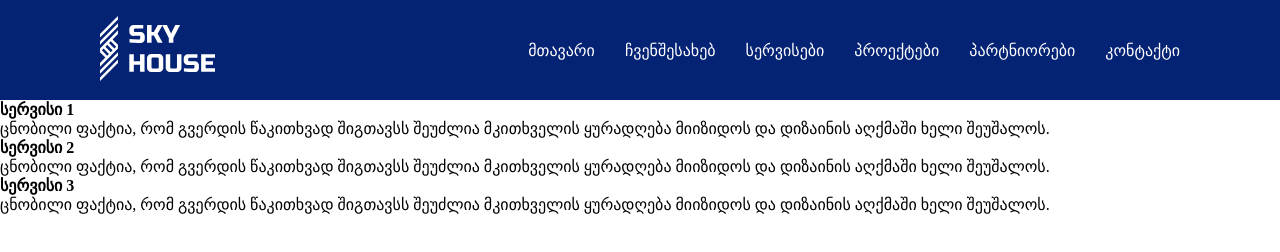
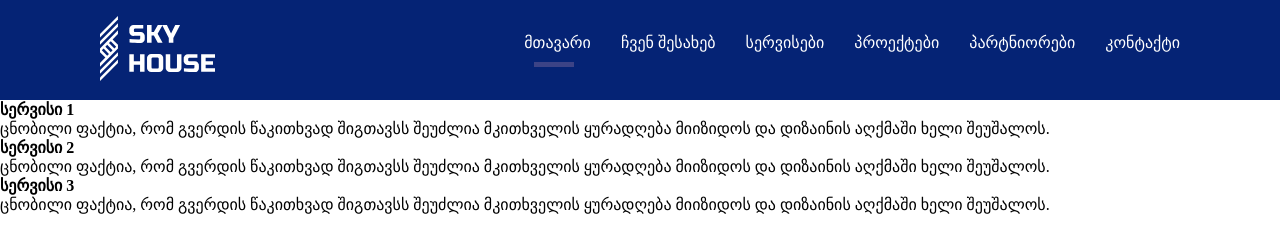
Before and after one commit to khido6/lesson-8, a plain HTML site: page index.html in a window 1280 px wide. Drawn offline with Linux system fonts and the light colour scheme.

Commit message:
davamate afteri

```diff
--- a/index.html
+++ b/index.html
@@ -13,10 +13,10 @@
                 <nav>
                     <ul class="below">
                         <li>
-                            <a href="#">მთავარი</a>
+                            <a class="mtav" href="#">მთავარი</a>
                         </li>
                         <li>
-                            <a href="#">ჩვენშესახებ</a>
+                            <a href="#">ჩვენ შესახებ</a>
                         </li>
                         <li>
                             <a href="#">სერვისები</a>
--- a/style.css
+++ b/style.css
@@ -25,3 +25,12 @@ nav,nav ul,nav li{
     color: white;
     gap: 30px;
 }
+.mtav::after{
+    content: '';
+    background: rgb(60, 67, 134);
+    display: block;
+    width: 40px;
+    height: 5px;
+    margin-left: 10px;
+    margin-top: 10px;
+}
```
